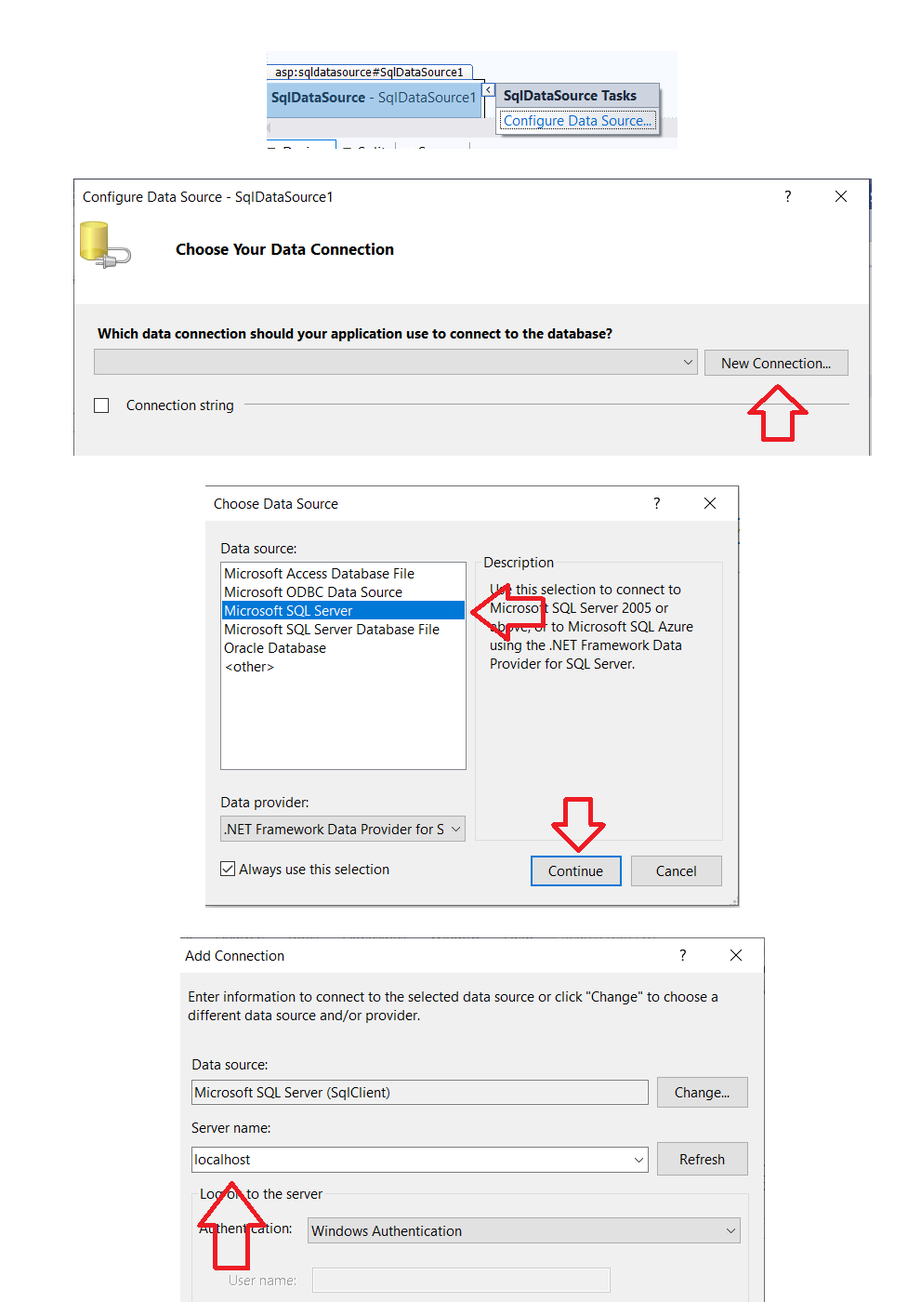
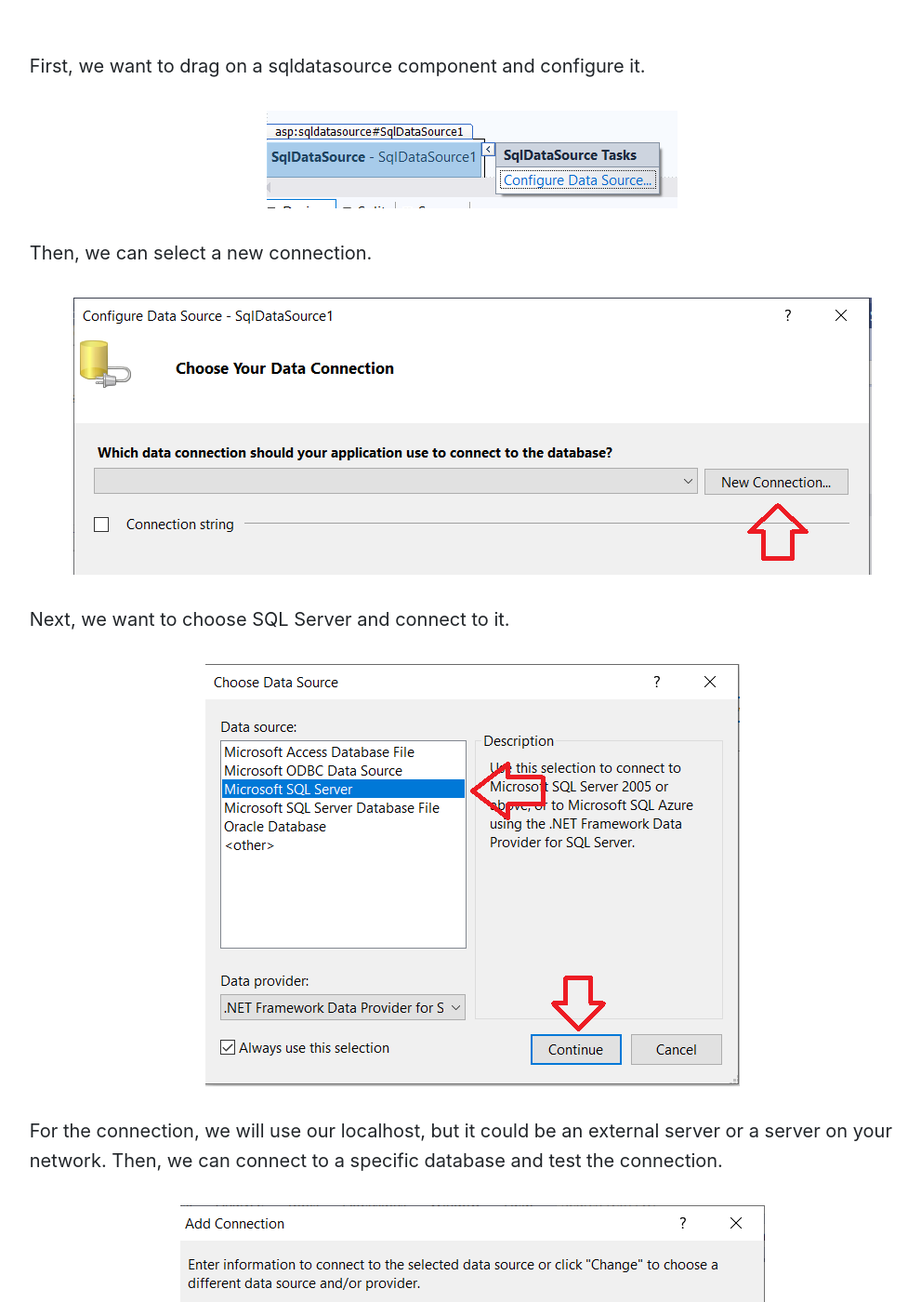
Before and after one commit to Montana-Media-Arts/461_WebServer-Fall2020, a Jekyll site: the page built from modules/week-7/_posts/2017-01-10-using-built-in-tools.md, in a window 1280 px wide and 1400 px high, scrolled down 796 px. Shown: the whole window at 93% size, without its empty margins (132-1123 px from the left). Built offline with Jekyll 4.4.1, drawn with Linux system fonts in a browser that asks for light colours; nearby versions of some CDN libraries; a script that is not in the unit is left out; some of the changed text lies outside the part shown.

Commit message:
updated text.

```diff
--- a/modules/week-7/_posts/2017-01-10-using-built-in-tools.md
+++ b/modules/week-7/_posts/2017-01-10-using-built-in-tools.md
@@ -10,21 +10,39 @@ With Visual Studio, you can use their Data Tools to connect, retrieve and displa
 
 ## Visual Studio Tools
 
+First, we want to drag on a sqldatasource component and configure it.
+
 <img src="../imgs/Step1.png" />
+
+Then, we can select a new connection.
 
 <img src="../imgs/Step2.png" />
 
+Next, we want to choose SQL Server and connect to it.
+
 <img src="../imgs/Step3.png" />
+
+For the connection, we will use our localhost, but it could be an external server or a server on your network.  Then, we can connect to a specific database and test the connection.
 
 <img src="../imgs/Step4.png" />
 
+Then, we can select the connection string that was just created.
+
 <img src="../imgs/Step5.png" />
+
+We can name the connection string and save it.
 
 <img src="../imgs/Step6.png" />
 
+Then, we can create all the basic queries as well.
+
 <img src="../imgs/Step7.png" />
 
+We can test the query to ensure that it returns what we expect.
+
 <img src="../imgs/Step8.png" />
+
+After dragging in a GridView component, we can connect to the sqldatasrouce that was just configured.
 
 <img src="../imgs/Step9.png" />
 
```
Also changed, not shown: modules/week-7/_posts/2017-01-01-overview.md (+2 -2 lines).
